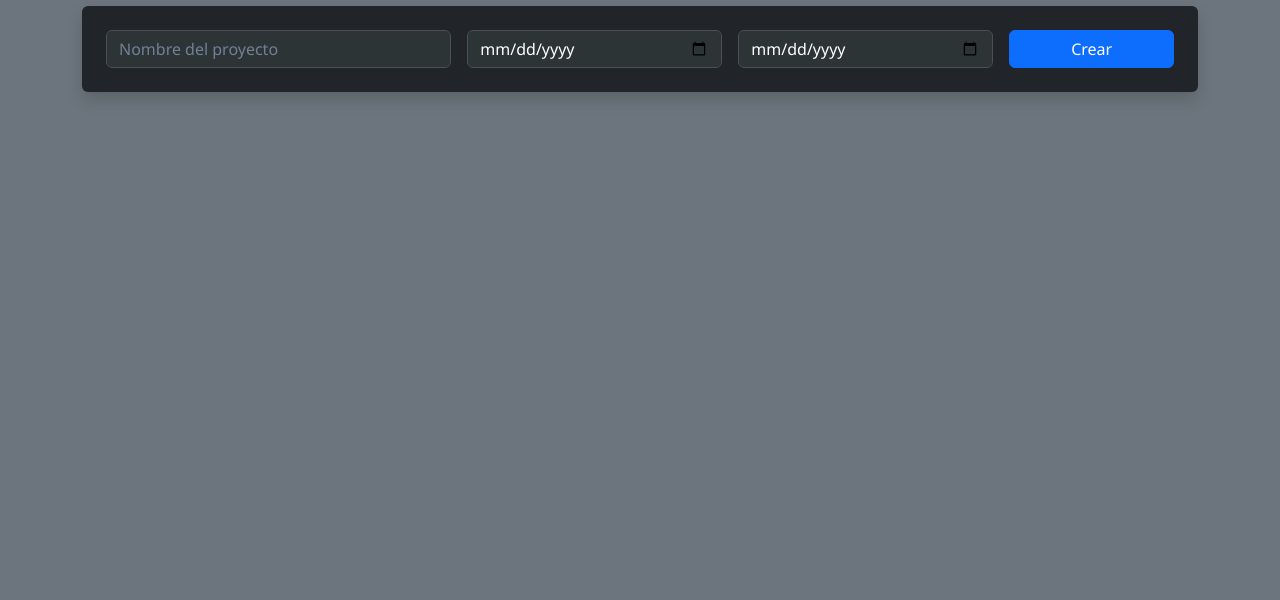
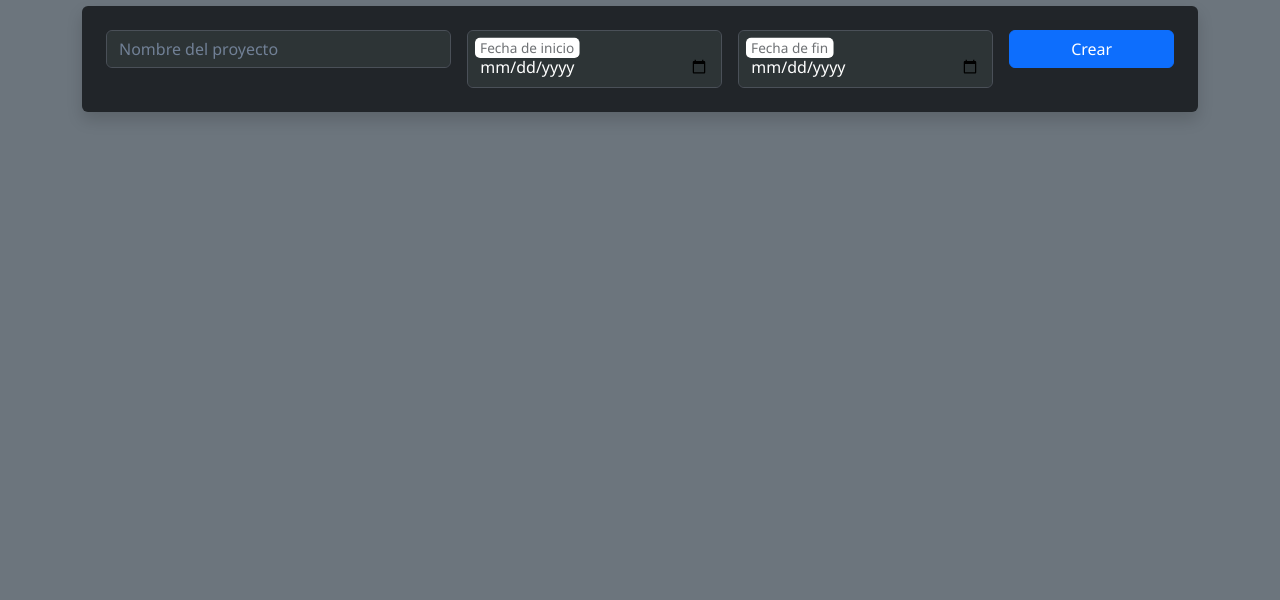
Before and after one commit to sloty00/gestion_proyectos, a website with bundled scripts: page public/index.html in a window 1280 px wide. Shown: the part 200-800 px from the top of the page. Built offline with nearby package versions, Linux system fonts and the light colour scheme; files whose address does not match are found by name.

Commit message:
Update index.html

```diff
--- a/public/index.html
+++ b/public/index.html
@@ -52,10 +52,16 @@
                     <input type="text" id="nombreProyecto" class="form-control" placeholder="Nombre del proyecto">
                 </div>
                 <div class="col-md-3">
-                    <input type="date" id="fechaInicio" class="form-control" title="Fecha de inicio" placeholder="Fecha de inicio">
+                    <div class="form-floating">
+                        <input type="date" id="fechaInicio" class="form-control" title="Fecha de inicio">
+                        <label for="fechaInicio">Fecha de inicio</label>
+                    </div>
                 </div>
                 <div class="col-md-3">
-                    <input type="date" id="fechaFin" class="form-control" title="Fecha de fin proyectado" placeholder="Fecha de fin proyectado">
+                    <div class="form-floating">
+                        <input type="date" id="fechaFin" class="form-control" title="Fecha de fin proyectado">
+                        <label for="fechaFin">Fecha de fin</label>
+                    </div>
                 </div>
                 <div class="col-md-2">
                     <button class="btn btn-primary w-100" onclick="guardarProyecto()">Crear</button>
```
